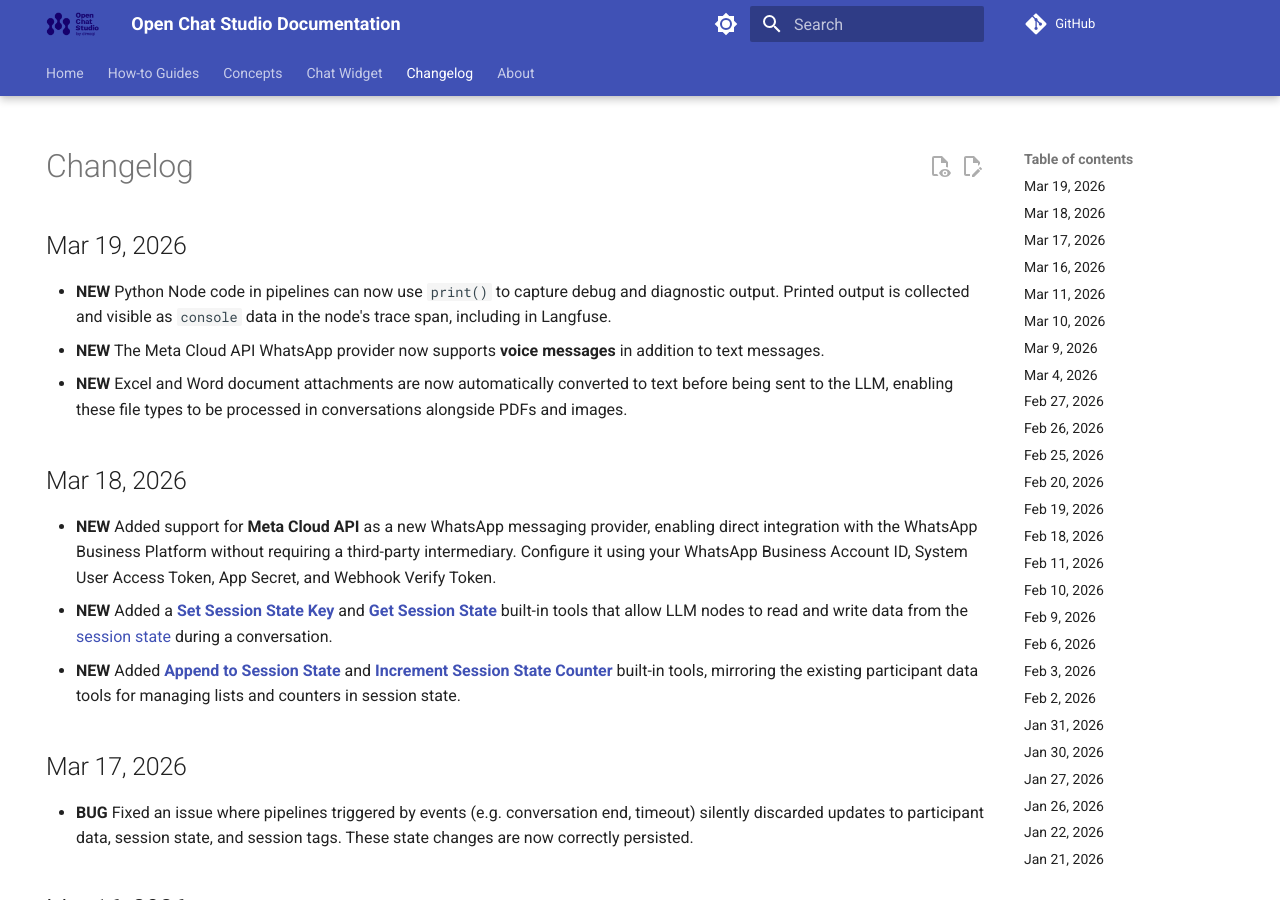
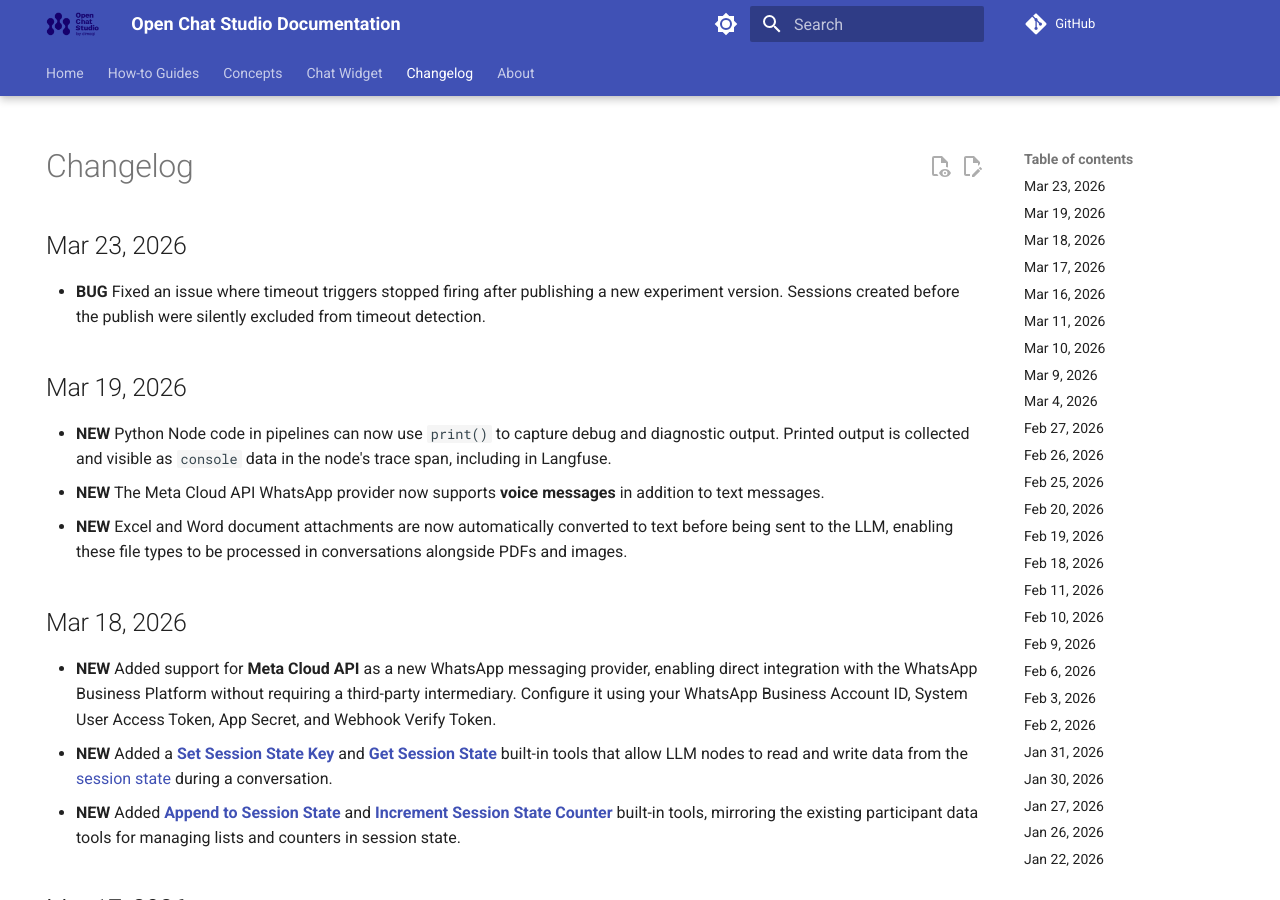
Before and after one commit to dimagi/open-chat-studio-docs, an MkDocs documentation site: the page built from docs/changelog.md, in a window 1280 px wide and 900 px high. Built offline with MkDocs 1.6.1 and Material for MkDocs 9.7.7, drawn with Linux system fonts in a browser that asks for light colours; a script that is not in the unit is left out; comment, search, counter and statistics services are not loaded.

Commit message:
update changelog and docs from OCS PR #3072

```diff
--- a/docs/changelog.md
+++ b/docs/changelog.md
@@ -4,6 +4,9 @@ hide:
 ---
 
 # Changelog
+## Mar 23, 2026
+* **BUG** Fixed an issue where timeout triggers stopped firing after publishing a new experiment version. Sessions created before the publish were silently excluded from timeout detection.
+
 ## Mar 19, 2026
 * **NEW** Python Node code in pipelines can now use `print()` to capture debug and diagnostic output. Printed output is collected and visible as `console` data in the node's trace span, including in Langfuse.
 * **NEW** The Meta Cloud API WhatsApp provider now supports **voice messages** in addition to text messages.
```
